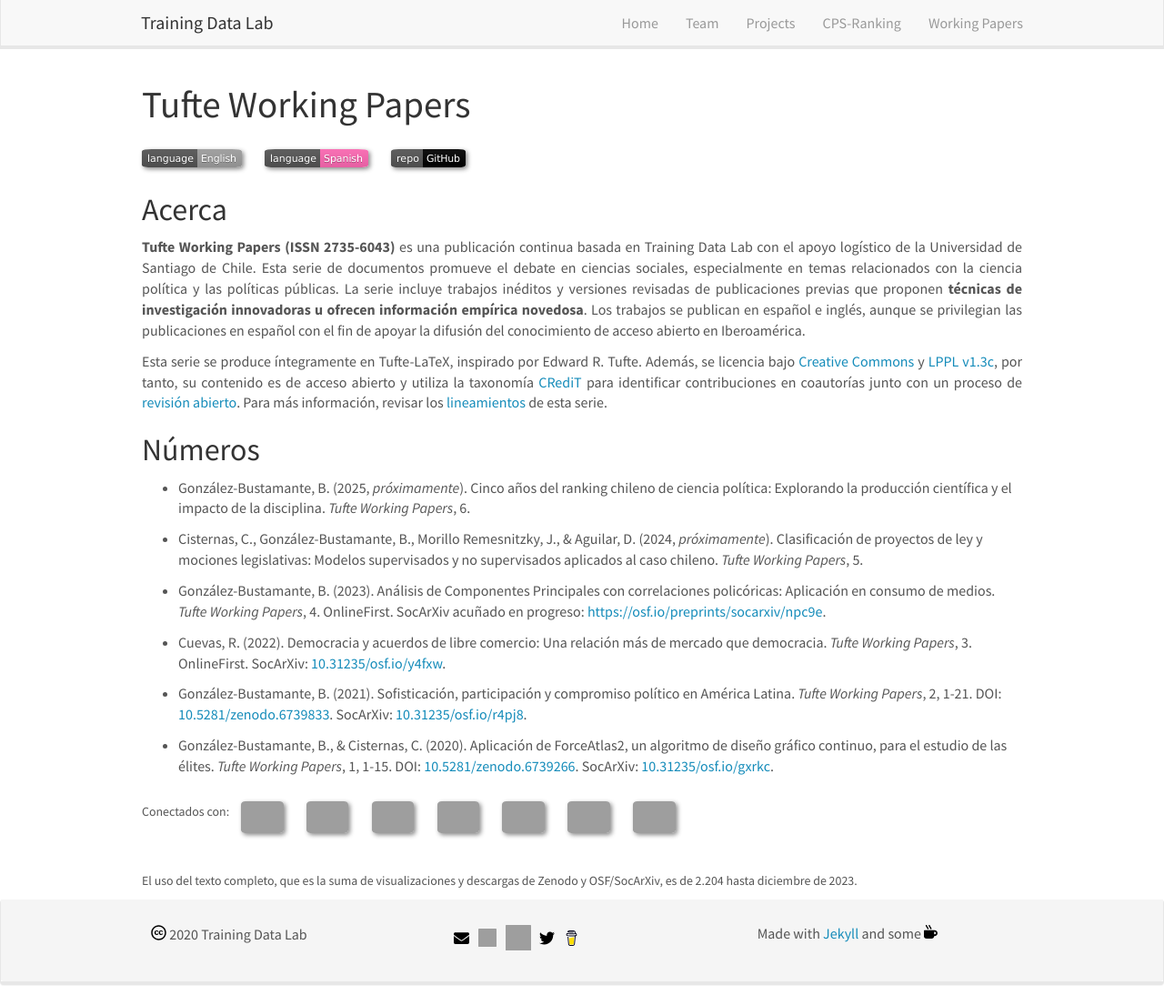
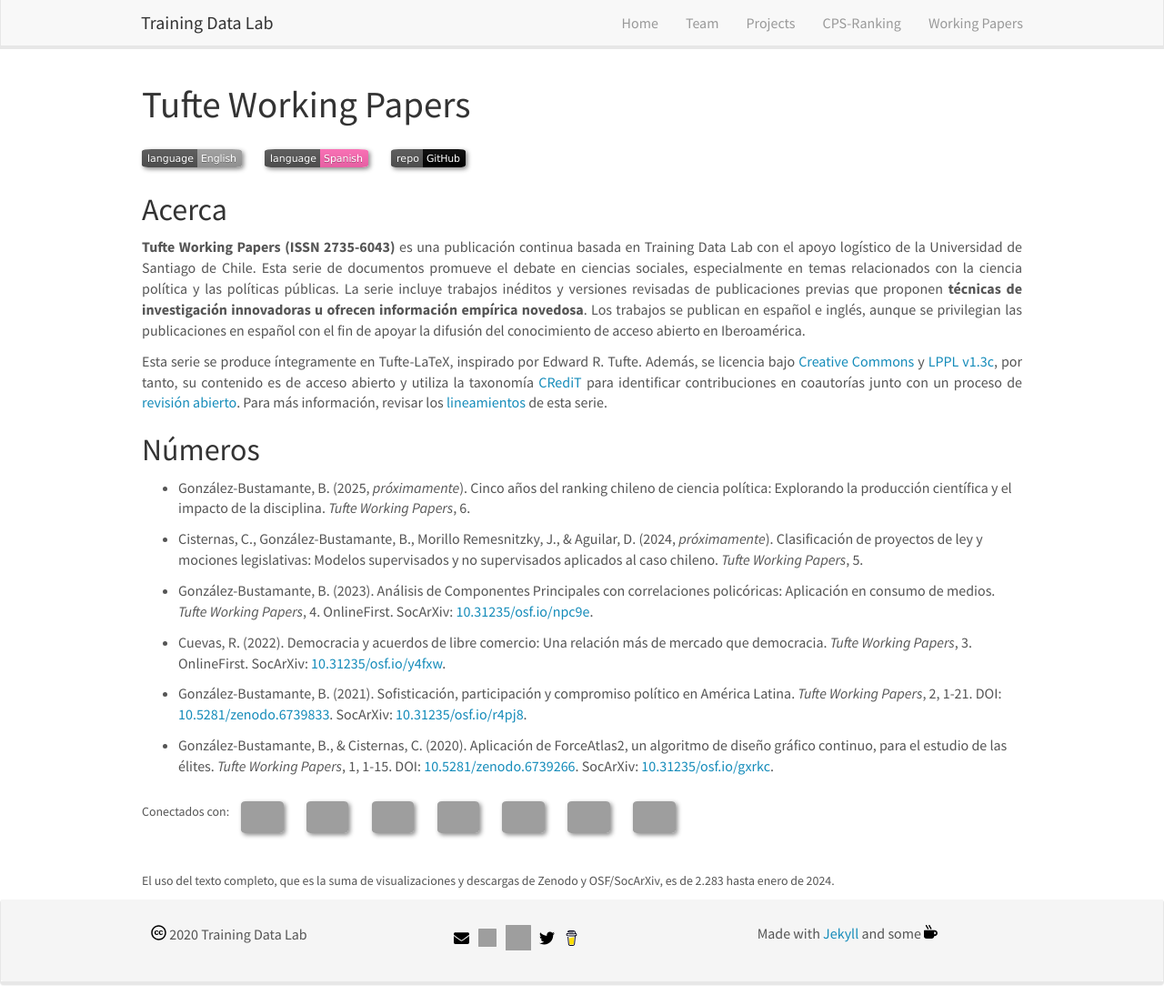
Before and after one commit to training-datalab/old-training-datalab.com, a Jekyll site: the page built from _pages/tufte-working-papers-spanish.md, in a window 1280 px wide and 1105 px high. Shown: the whole window at 91% size. Built offline with Jekyll 4.4.1, drawn with Linux system fonts in a browser that asks for light colours; nearby versions of some CDN libraries.

Commit message:
Update tufte-working-papers-spanish.md

```diff
--- a/_pages/tufte-working-papers-spanish.md
+++ b/_pages/tufte-working-papers-spanish.md
@@ -22,7 +22,7 @@
 
 - Cisternas, C., González-Bustamante, B., Morillo Remesnitzky, J., & Aguilar, D. (2024, *próximamente*). Clasificación de proyectos de ley y mociones legislativas: Modelos supervisados y no supervisados aplicados al caso chileno. *Tufte Working Papers*, 5.
 
-- González-Bustamante, B. (2023). Análisis de Componentes Principales con correlaciones policóricas: Aplicación en consumo de medios. *Tufte Working Papers*, 4. OnlineFirst. SocArXiv acuñado en progreso: <a href="https://osf.io/preprints/socarxiv/npc9e" target="_blank">https://osf.io/preprints/socarxiv/npc9e</a>.
+- González-Bustamante, B. (2023). Análisis de Componentes Principales con correlaciones policóricas: Aplicación en consumo de medios. *Tufte Working Papers*, 4. OnlineFirst. SocArXiv: <a href="https://doi.org/10.31235/osf.io/npc9e" target="_blank">10.31235/osf.io/npc9e</a>. <!-- SocArXiv acuñado en progreso: <a href="https://osf.io/preprints/socarxiv/npc9e" target="_blank">https://osf.io/preprints/socarxiv/npc9e</a>.-->
 
 - Cuevas, R. (2022). Democracia y acuerdos de libre comercio: Una relación más de mercado que democracia. *Tufte Working Papers*, 3. OnlineFirst. SocArXiv: <a href="https://doi.org/10.31235/osf.io/y4fxw" target="_blank">10.31235/osf.io/y4fxw</a>.
 
@@ -36,4 +36,4 @@
 </figure>
 
 <br />
-<small>El uso del texto completo, que es la suma de visualizaciones y descargas de Zenodo y OSF/SocArXiv, es de 2.204 hasta diciembre de 2023.</small>
+<small>El uso del texto completo, que es la suma de visualizaciones y descargas de Zenodo y OSF/SocArXiv, es de 2.283 hasta enero de 2024.</small>
```
